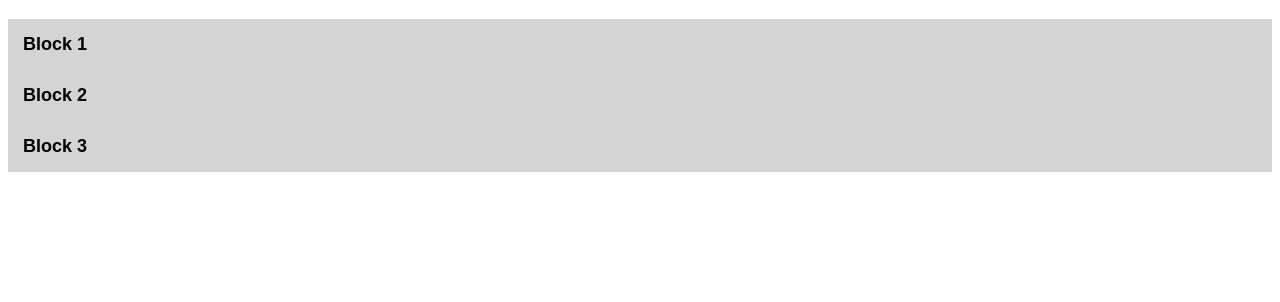
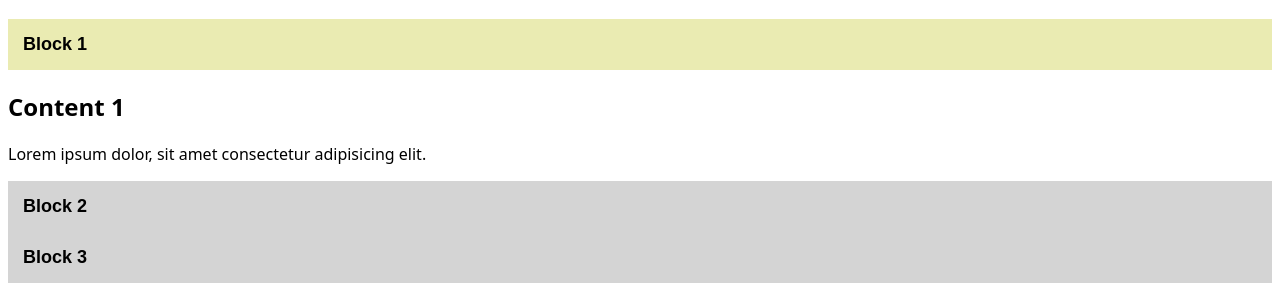
Before and after one commit to AleksWebDev/simple-accordion, a plain HTML site: page index.html in a window 1280 px wide. Both pictures are taken after a click on the button "Block 1". Shown: the part 67-369 px from the top of the page. Drawn offline with Linux system fonts and the light colour scheme.

Commit message:
accordion is ready

```diff
--- a/index.html
+++ b/index.html
@@ -10,13 +10,13 @@
 
     <h1>Аккордеон на JS</h1>
 
-    <button class="accordion">Block 1</button>
+    <button class="accordion" data-num="1">Block 1</button>
     <div class="content">
         <h2>Content 1</h2>
         <p>Lorem ipsum dolor, sit amet consectetur adipisicing elit.</p>
     </div>
 
-    <button class="accordion">Block 2</button>
+    <button class="accordion" data-num="2">Block 2</button>
     <div class="content">
         <h2>Content 2</h2>
         <p>Lorem ipsum dolor, sit amet consectetur adipisicing elit. Hic recusandae qui ut animi ad quidem nostrum ratione sapiente? Iste cupiditate illum laboriosam unde sit et adipisci soluta facere, ab dolor!</p>
@@ -24,7 +24,7 @@
         <p>Lorem ipsum dolor, sit amet consectetur adipisicing elit. Hic recusandae qui ut animi ad quidem nostrum ratione sapiente? Iste cupiditate illum laboriosam unde sit et adipisci soluta facere, ab dolor!</p>
     </div>
 
-    <button class="accordion">Block 3</button>
+    <button class="accordion" data-num="3">Block 3</button>
     <div class="content">
         <h2>Content 3</h2>
         <p>Lorem ipsum dolor, sit amet consectetur adipisicing elit. Hic recusandae qui ut animi ad quidem nostrum ratione sapiente?</p>
--- a/main.js
+++ b/main.js
@@ -2,30 +2,63 @@
 const btns = document.querySelectorAll('.accordion');
 
 
-btns.forEach(item => {
-    item.addEventListener('click', function(e){
 
-        item.classList.toggle('active');
+btns.forEach(function(btn){
 
-        const contentBlock = item.nextElementSibling;
+    btn.addEventListener('click', function(e){
 
-        if(item.classList.contains('active')){
-            document.querySelector('.active').classList.remove('active');
-            contentBlock.style.maxHeight = 0 + 'px';
+
+        const content = btn.nextElementSibling;
+
+
+        if(btn.classList.contains('active')){
+            btn.classList.remove('active');
+            content.style.maxHeight = 0;
         }else{
-            contentBlock.style.maxHeight = contentBlock.scrollHeight + 'px';
+            btns.forEach(item => {
+                item.classList.remove('active');
+            })
+
+            const contentBlocks = document.querySelectorAll('.content');
+            contentBlocks.forEach(item => {
+                item.style.maxHeight = 0;
+            })
+
+
+            btn.classList.add('active');
+
+            content.style.maxHeight = content.scrollHeight + 'px';
         }
 
 
-        /* if(item.classList.contains('active')){
-            contentBlock.style.maxHeight = contentBlock.scrollHeight + 'px';
-        }else{
-            contentBlock.style.maxHeight = 0 + 'px';
-        } */
+    })
+
+})
 
 
-        /* item.classList.toggle('active');
-        let contentBlock = item.nextElementSibling;
-        contentBlock.style.maxHeight = contentBlock.scrollHeight + 'px'; */
+
+/* btns.forEach(btn => {
+    btn.addEventListener('click', function(){
+        const content = btn.nextElementSibling;
+
+        if(btn.classList.contains('active')){
+            btn.classList.remove('active');
+            content.style.maxHeight = 0;
+        }else{
+            btns.forEach(function(btn){
+                btn.classList.remove('active');
+            })
+
+
+            const contentBlocks = document.querySelectorAll('.content');
+            contentBlocks.forEach(function(block){
+                block.style.maxHeight = 0;
+            })
+
+
+            btn.classList.add('active');
+
+            content.style.maxHeight = content.scrollHeight + 'px';
+        }
     })
-})
+}) */
```
